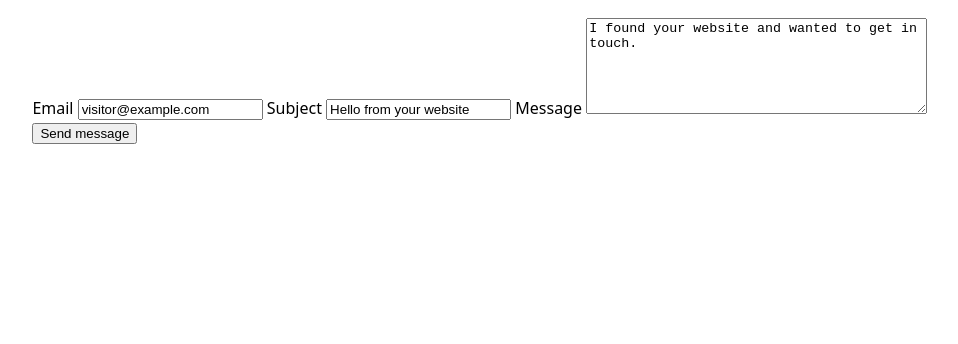
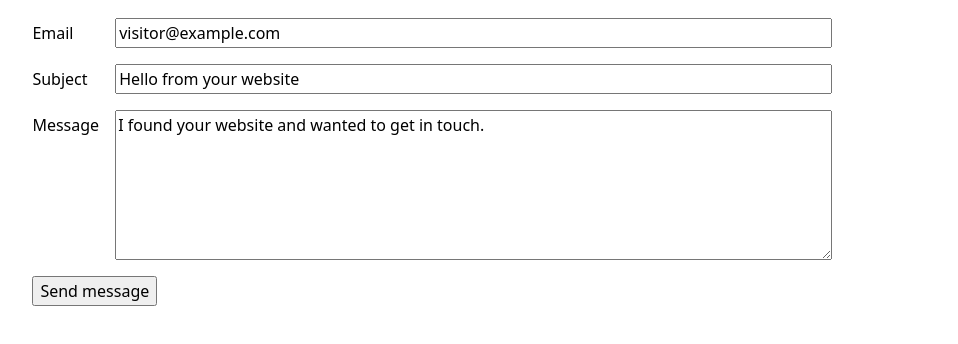
Before and after one commit to RishilC1/DSC-106-Portfolio, a plain HTML site: page contact/index.html in a window 1280 px wide. Shown: the part 148-492 px from the top of the page, without its empty margins (150-1108 px from the left). Drawn offline with Linux system fonts and the light colour scheme.

Commit message:
Style contact form with grid

```diff
--- a/style.css
+++ b/style.css
@@ -38,3 +38,45 @@ nav a:hover,
 nav a.current {
   border-bottom-color: var(--color-accent);
 }
+form {
+  /* each label borrows the same two columns as the form */
+  display: grid;
+  gap: 1em;
+  grid-template-columns: auto 1fr;
+  max-width: 50em;
+}
+
+form label {
+  align-items: baseline;
+  display: grid;
+  gap: 1em;
+  grid-column: 1 / -1;
+  grid-template-columns: subgrid;
+}
+
+form input,
+form textarea,
+form button {
+  font: inherit;
+}
+
+form input,
+form textarea {
+  box-sizing: border-box;
+  width: 100%;
+}
+
+form button {
+  grid-column: 1 / -1;
+  justify-self: start;
+}
+
+@media (max-width: 40em) {
+  form {
+    grid-template-columns: 1fr;
+  }
+
+  form label {
+    grid-template-columns: subgrid;
+  }
+}
```
